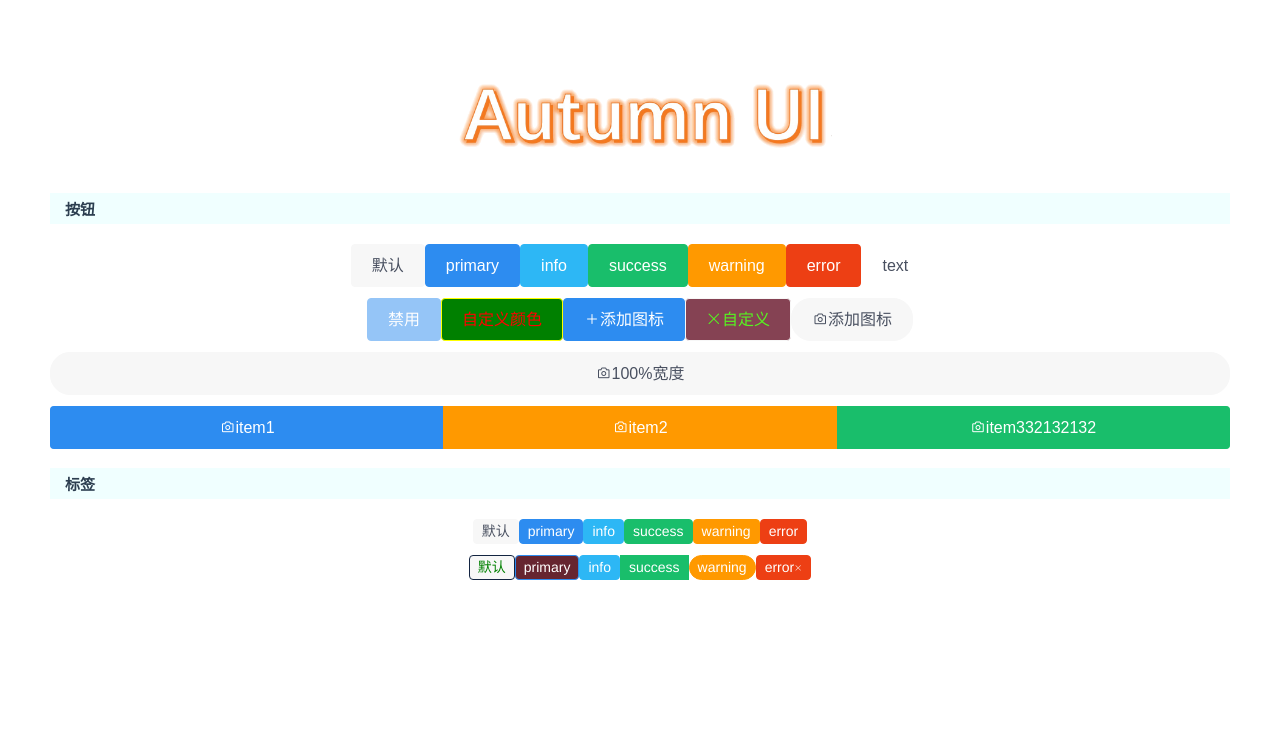
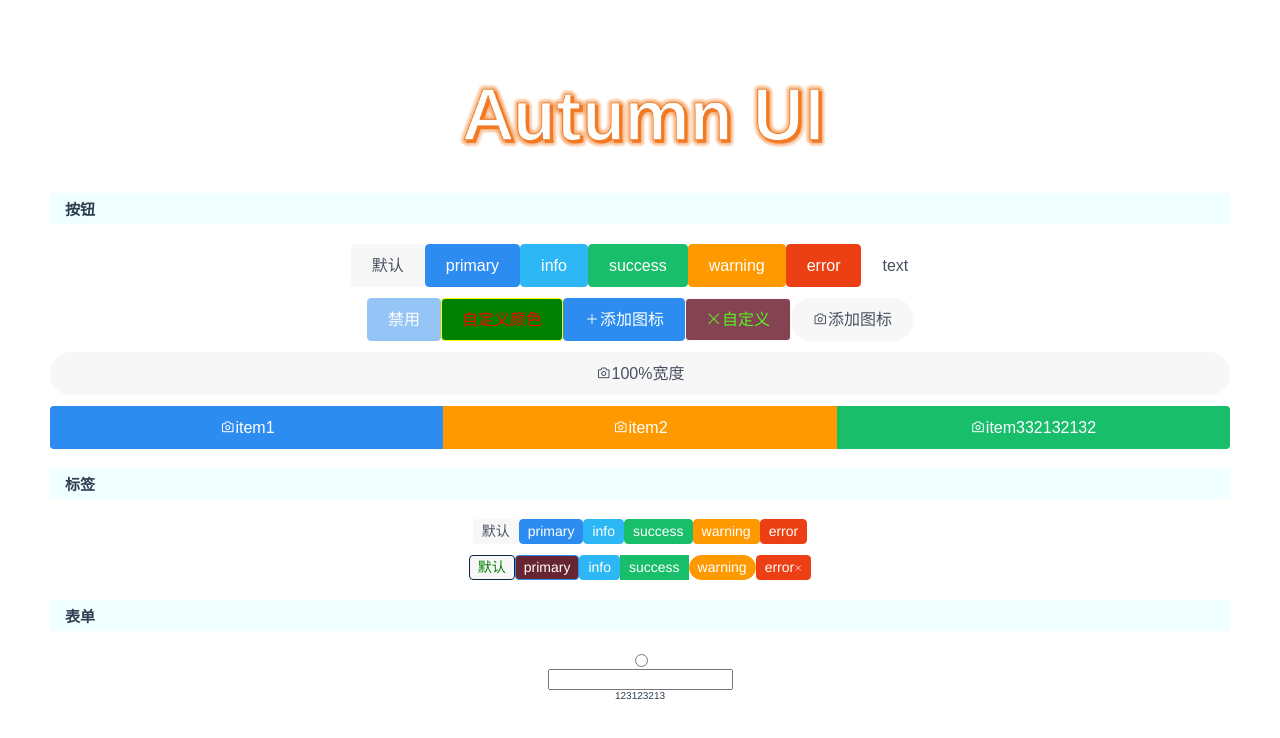
Before and after one commit to Autumn-Seven/AutumnUI, a Vue app: page /#/ in a window 1280 px wide. Shown: the top 738 px of the page. Built offline with nearby package versions, Linux system fonts and the light colour scheme.

Commit message:
input   radio

```diff
--- /dev/null
+++ b/src/comps/components/input/input.scss
@@ -0,0 +1,60 @@
+/**
+ * Created by Seven on 2019/3/29.
+ * project: AutumnUI
+ * email: fighting20xx@126.com
+ */
+
+$input-pre: #{$css-profix}input;
+
+
+.#{$input-pre}--wrap{
+    display: flex;
+    width: 100%;
+    flex: 1;
+    line-height: normal;
+    vertical-align: middle;
+
+
+    .#{$input-pre}{
+        position: relative;
+        @include size(100%, 100%);
+        align-items: center;
+
+        >input {
+            display: block;
+            @include size(100%, 100%);
+            border: none;
+            font-size: inherit;
+            background: transparent;
+
+            &.is-right{
+                text-align: right;
+            }
+        }
+
+        &:before {
+            content: "*";
+            position: absolute;
+            left: -7px;
+            font-size: 14px;
+            color: rgb(255, 68, 68);
+            display: none;
+        }
+        & .#{$input-pre}--close{
+            height: 2rem;
+            width: 2rem;
+            position: absolute;
+            top: 0;
+            bottom: 0;
+            right: 0;
+            margin: auto;
+
+            & span{
+                margin-left: 0;
+                font-size: 1.5rem;
+                color: #c8c8c8;
+            }
+        }
+
+    }
+}
--- /dev/null
+++ b/src/comps/components/input/input.vue
@@ -0,0 +1,114 @@
+/**
+* Created by Seven on 2019/3/29.
+ * project: AutumnUI
+ * email: fighting20xx@126.com
+ */
+
+
+<template>
+    <div :class="inputWrapClass" >
+        <input ref="input"
+               :type="type"
+               v-model="currentValue"
+               :name="name"
+               @focus="onFocus"
+               @blur="onBlur"
+               :maxlength="max"
+               :placeholder="placeholder"
+               :autocomplete="autocomplete"
+               :readonly="readonly"
+               :disabled="disabled"
+               :class="[{'is-right': right},preFixCla + 'input']"
+        >
+        <div :class="[preFixCla + 'input--close']"
+             v-if="clearable&&(type == 'text'||type == 'search'||type == 'password'||type == 'email'||type == 'tel')&&!disabled&&!readonly"
+             v-show="currentValue!=''"
+             @click="emptyVal">
+            <span class="xm__icon--close-outline"></span>
+        </div>
+    </div>
+</template>
+<script>
+    import { preFixCla, preFixComp } from '@/comps/config';
+
+
+	export default {
+		name: preFixComp + 'input',
+        data(){
+			return {
+				currentValue:this.value,
+				preFixCla:preFixCla,
+            }
+        },
+        props: {
+			type:{
+				validator(value){
+					return value.indexOf(['text','password','url','email','date']);
+                },
+				default:'text',
+
+            },
+            value:{
+				default:'',
+            },
+            name:{
+				default:'',
+                type:String,
+            },
+			icon:String,
+			placeholder:{
+				default:'',
+                type:String,
+            },
+			max:{
+                type:Number,
+            },
+			prefix: {
+				type: String,
+				default: ''
+			},
+			suffix: {
+				type: String,
+				default: ''
+			},
+
+			disabled:Boolean,
+			readonly:Boolean,
+			autocomplete:Boolean,
+			right:Boolean,
+			clearable:Boolean,
+			search:Boolean,
+        },
+        watch:{
+        	value(val){
+        		this.currentValue = val;
+            },
+			currentValue(val){
+        		this.$emit('on-change',val);
+            },
+        },
+        computed:{
+        	inputWrapClass(){
+        		return [
+        			`${preFixCla}--wrap`,
+                    {
+
+                    }
+                ]
+            }
+        },
+        methods:{
+			onFocus(event){
+				this.$emit('focus' ,event.target.value);
+            },
+			onBlur(event){
+				this.$emit('blur',event.target.value);
+            }
+        }
+	}
+
+</script>
+<style>
+
+
+</style>
--- /dev/null
+++ b/src/comps/components/radio/radio.scss
@@ -0,0 +1,5 @@
+/**
+ * Created by Seven on 2019/3/29.
+ * project: AutumnUI
+ * email: fighting20xx@126.com
+ */
--- /dev/null
+++ b/src/comps/components/radio/radio.vue
@@ -0,0 +1,26 @@
+/**
+* Created by Seven on 2019/3/29.
+ * project: AutumnUI
+ * email: fighting20xx@126.com
+ */
+
+<template>
+    <input type="radio"></input>
+</template>
+<script>
+    const preFixClass = 'autumn__radio';
+	export default {
+		name: 'autumn-radio',
+        props:{
+
+        },
+        methods:{
+
+        }
+	}
+
+</script>
+<style>
+
+
+</style>
--- /dev/null
+++ b/src/comps/config/index.js
@@ -0,0 +1,15 @@
+/**
+ * Created by Seven on 2019/3/29.
+ * project: AutumnUI
+ * email: fighting20xx@126.com
+ */
+
+export const preFixCla = 'autumn__';
+export const preFixComp = 'autumn-';
+
+
+
+export default {
+	preFixCla,
+	preFixComp,
+}
--- a/src/comps/index.js
+++ b/src/comps/index.js
@@ -6,6 +6,8 @@ import './styles/index.scss'
 import button from './components/button/button.vue'
 import buttonGroup from './components/button/button-group'
 import Tag from './components/tag/tag.vue'
+import Radio from './components/radio/radio.vue'
+import Input from './components/input/input.vue'
 
 
 
@@ -15,6 +17,8 @@ const components = [
     button,
 	buttonGroup,
 	Tag,
+	Radio,
+	Input,
 ];
 
 
--- a/src/comps/styles/index.scss
+++ b/src/comps/styles/index.scss
@@ -12,8 +12,7 @@
 
 
 
-
-
-
 @import "../components/button/button.scss";
 @import "../components/tag/tag.scss";
+@import "../components/radio/radio.scss";
+@import "../components/input/input.scss";
--- a/src/views/home.vue
+++ b/src/views/home.vue
@@ -43,7 +43,10 @@
         <autumn-tag type="warning" round>warning</autumn-tag>
         <autumn-tag type="error" closeable>error</autumn-tag>
 
-
+        <h4>表单</h4>
+        <autumn-radio >error</autumn-radio>
+        <autumn-input >error</autumn-input>
+        <label>123123213</label>
         <br><br>
         <br><br>
         <br><br>
```
Also changed, not shown: 1 other file (tests, documents, lock files or other folders).
